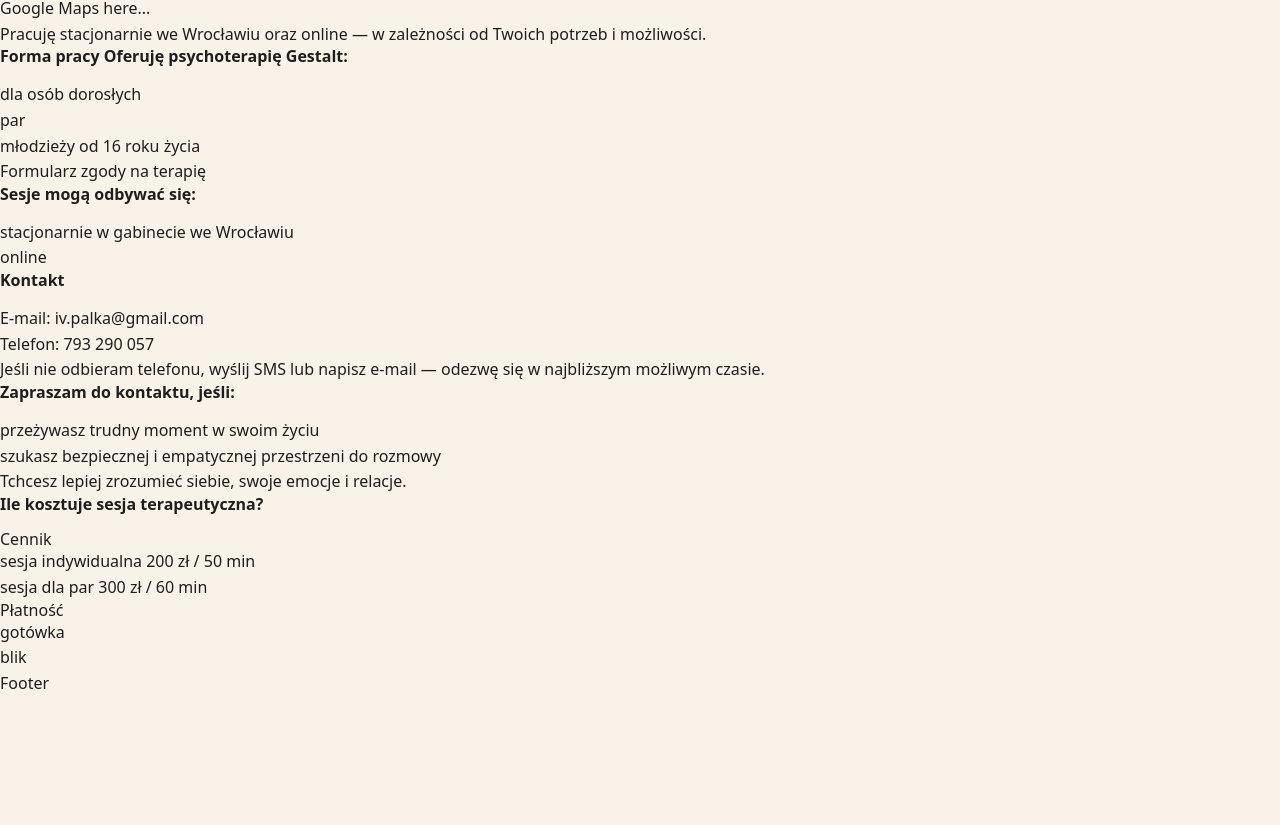
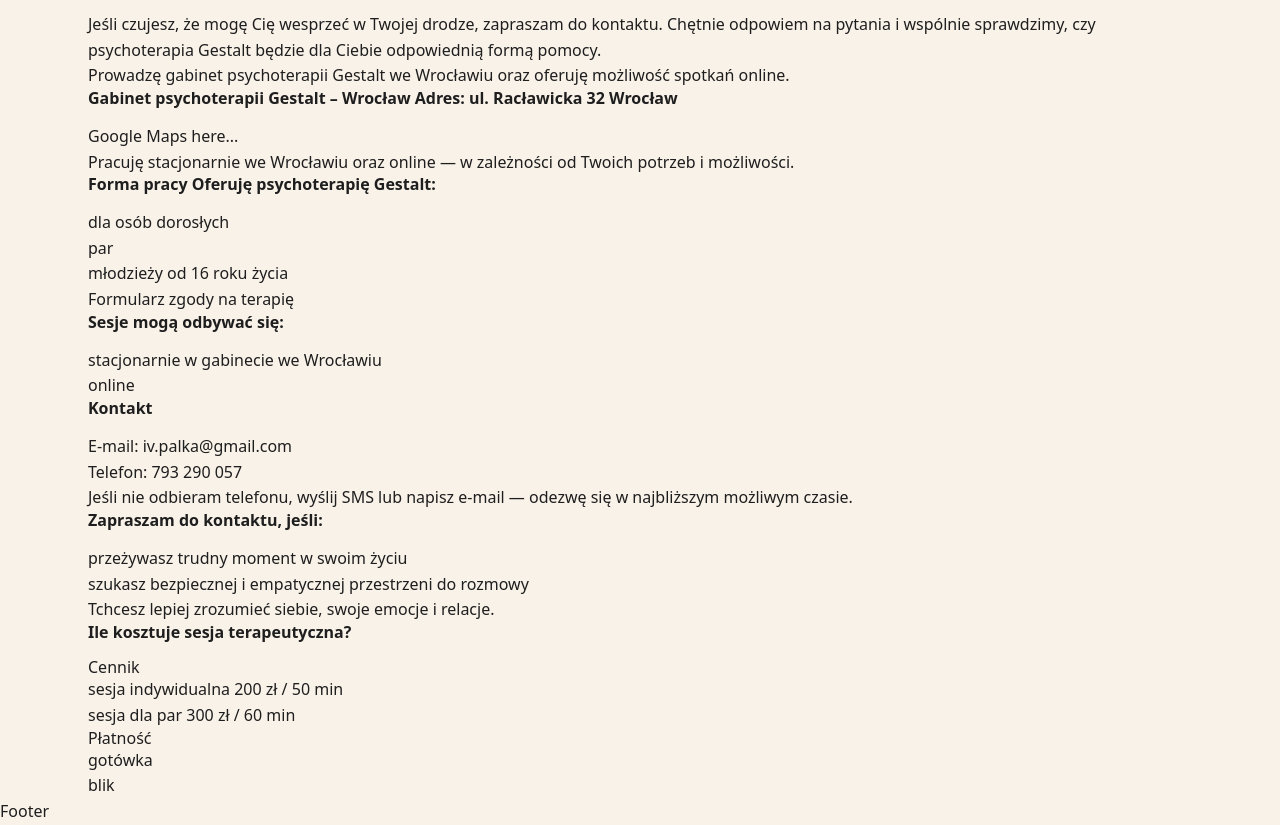
Before and after one commit to IevgeniiaAbdulina/Black-Sheep, an Angular app: page /home in a window 1280 px wide. Shown: the part 1898-2723 px from the top of the page. Before the commit the page ends 2595 px from the top, so only its background shows below. Built offline with nearby package versions, Linux system fonts and the light colour scheme.

Commit message:
feat: add main layout styling.

```diff
--- a/src/app/core/layout/main-layout/main-layout.css
+++ b/src/app/core/layout/main-layout/main-layout.css
@@ -0,0 +1,18 @@
+.layout-container {
+  display: flex;
+  flex-direction: column;
+  min-height: 100vh;
+}
+
+header, footer {
+  flex-shrink: 0;
+}
+
+main {
+  flex: 1 0 auto;
+}
+
+/* Custom scrollbar styling */
+::-webkit-scrollbar {
+  width: 8px;
+}
--- a/src/app/core/layout/main-layout/main-layout.html
+++ b/src/app/core/layout/main-layout/main-layout.html
@@ -1,9 +1,13 @@
 <div class="layout-container">
-  <app-header></app-header>
+  <header>
+    <app-header></app-header>
+  </header>
 
-  <main class="content-wrapper">
+  <main class="container">
     <router-outlet></router-outlet>
   </main>
 
-  <app-footer></app-footer>
+  <footer>
+    <app-footer></app-footer>
+  </footer>
 </div>
--- a/src/app/features/landing/pages/landing-page/landing-page.ts
+++ b/src/app/features/landing/pages/landing-page/landing-page.ts
@@ -1,15 +1,15 @@
 import {Component} from '@angular/core';
 import {Hero} from '../../components/hero/hero';
+import {AboutMe} from '../../components/about-me/about-me';
 import {AboutGestalt} from '../../components/about-gestalt/about-gestalt';
-import {AboutMe} from '../../components/about-me/about-me';
 import {Contact} from '../../components/contact/contact';
 
 @Component({
   selector: 'app-landing-page',
   imports: [
     Hero,
+    AboutMe,
     AboutGestalt,
-    AboutMe,
     Contact
   ],
   templateUrl: './landing-page.html',
--- a/src/styles/_utils.css
+++ b/src/styles/_utils.css
@@ -1,6 +1,6 @@
 .container {
   width: 100%;
-  max-width: 1200px;
+  max-width: var(--container-max);
   margin: 0 auto;
-  padding: 0 20px;
+  padding: 0 clamp(1rem, 5vw, 3rem);
 }
--- a/src/styles/styles.css
+++ b/src/styles/styles.css
@@ -1,3 +1,4 @@
 @import "_normalize.css";
 @import "_variables.css";
 @import "_typography.css";
+@import "_utils.css";
```
